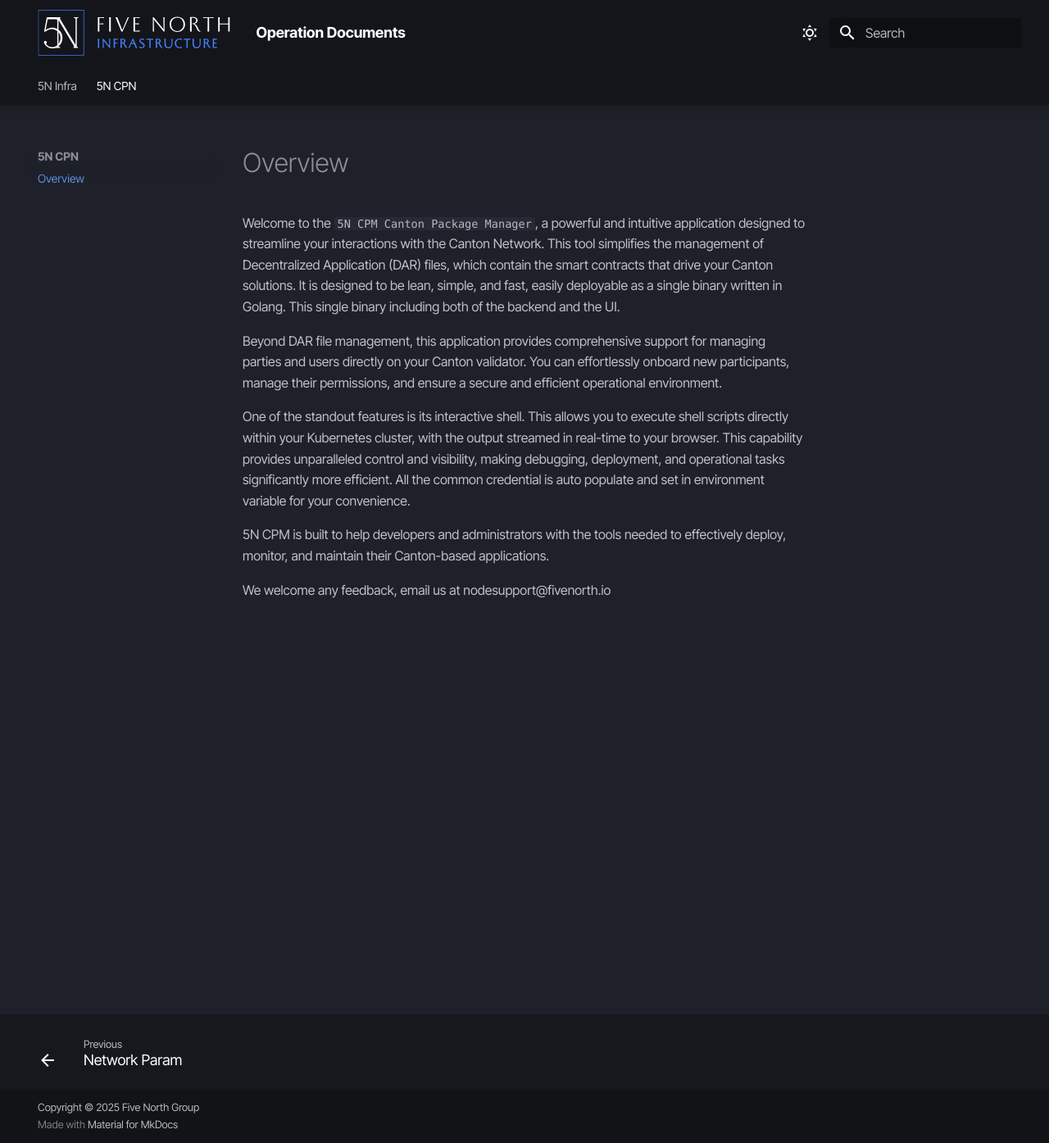
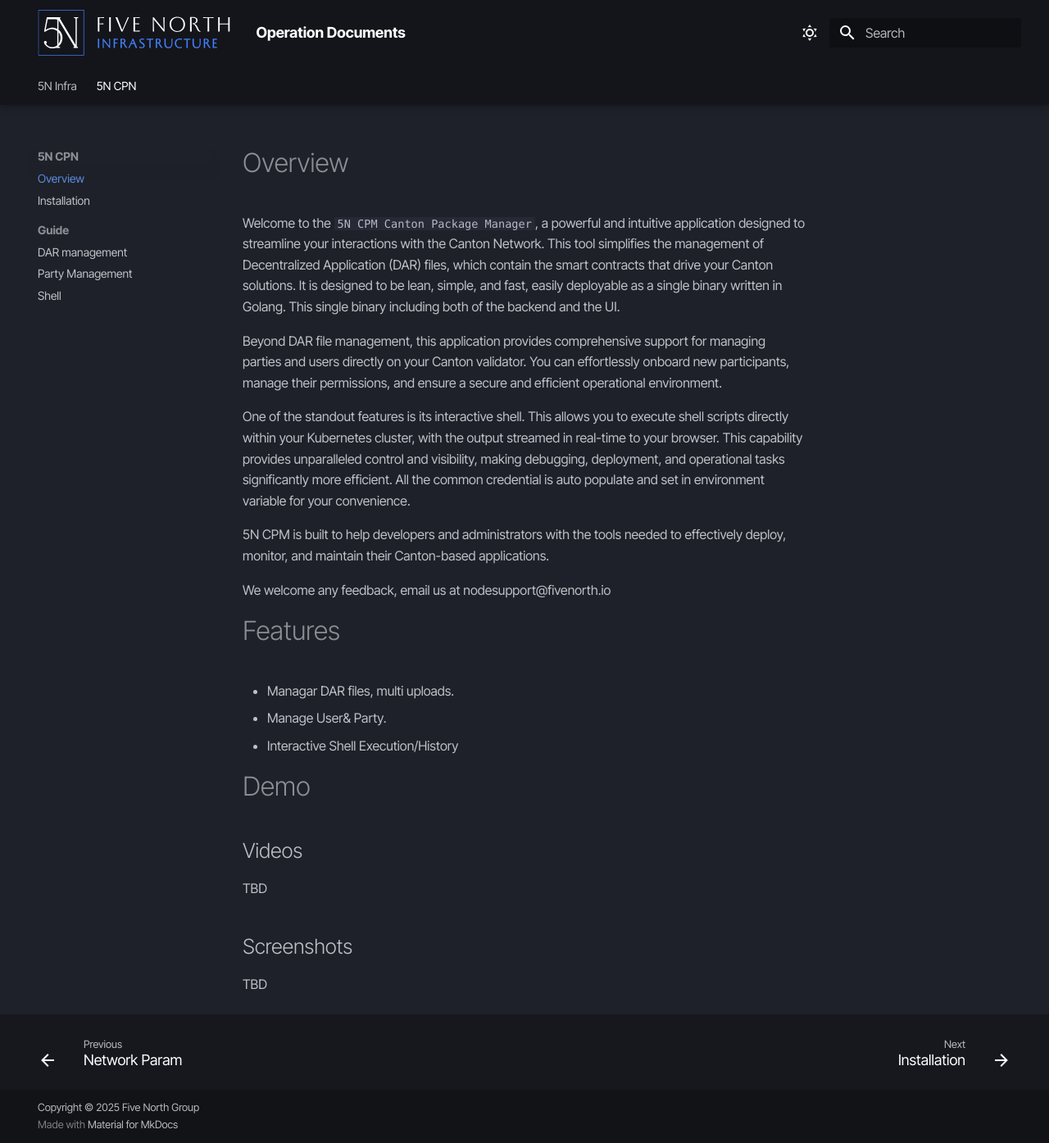
Before and after one commit to fivenorth-io/docs, an MkDocs documentation site: the page built from docs/5n-cpm/introduction.md, in a window 1280 px wide and 1395 px high. Shown: the whole window at 82% size. Built offline with MkDocs 1.6.1 and Material for MkDocs 9.7.7, drawn with Linux system fonts in a browser that asks for light colours; some web fonts are replaced.

Commit message:
add skeleton docs for 5n cpn

```diff
--- /dev/null
+++ b/docs/5n-cpm/install.md
@@ -0,0 +1,3 @@
+# Installation
+
+TBD
--- a/docs/5n-cpm/introduction.md
+++ b/docs/5n-cpm/introduction.md
@@ -9,3 +9,19 @@
 5N CPM is built to help developers and administrators with the tools needed to effectively deploy, monitor, and maintain their Canton-based applications.
 
 We welcome any feedback, email us at nodesupport@fivenorth.io
+
+# Features
+
+- Managar DAR files, multi uploads.
+- Manage User&amp; Party.
+- Interactive Shell Execution/History
+
+# Demo
+
+## Videos
+
+TBD
+
+## Screenshots
+
+TBD
--- a/mkdocs.yml
+++ b/mkdocs.yml
@@ -85,3 +85,8 @@
       - Network Param: sponsored-node/network-parameters.md
   - 5N CPN:
     - Overview: 5n-cpm/introduction.md
+    - Installation: 5n-cpm/install.md
+    - Guide:
+      - DAR management: 5n-cpm/dar-management.md
+      - Party Management: 5n-cpm/party-management.md
+      - Shell: 5n-cpm/shell.md
```
Also changed, not shown: docs/5n-cpm/dar-management.md (added, +3 -0 lines), docs/5n-cpm/party-management.md (added, +3 -0 lines), docs/5n-cpm/shell.md (added, +3 -0 lines).
